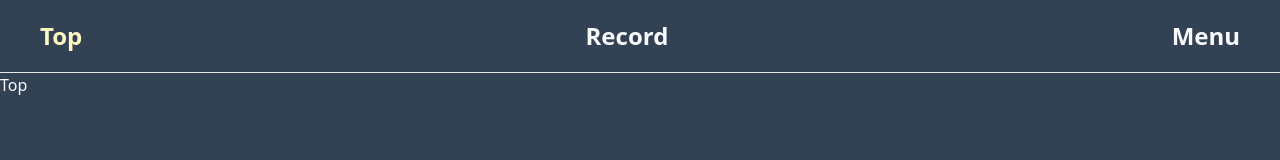
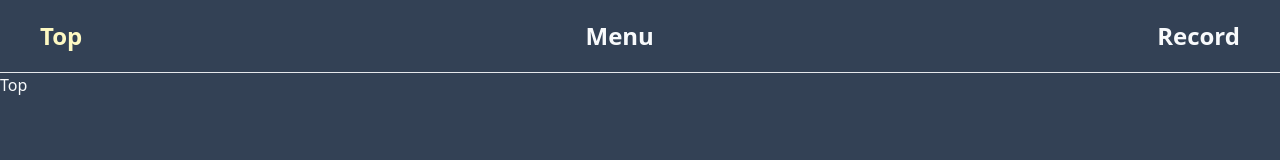
Before and after one commit to aspiratio/training_memo, a Next.js app in the folder frontend/: page / in a window 1280 px wide. Shown: the top 160 px of the page. Built offline with nearby package versions, Linux system fonts and the light colour scheme.

Commit message:
navの順番を変更

```diff
--- a/frontend/src/app/Header.tsx
+++ b/frontend/src/app/Header.tsx
@@ -13,16 +13,16 @@ const Header = () => {
           Top
         </Link>
         <Link
+          href="/menu"
+          className={pathname === "/menu" ? locationColor : undefined}
+        >
+          Menu
+        </Link>
+        <Link
           href="/record"
           className={pathname === "/record" ? locationColor : undefined}
         >
           Record
-        </Link>
-        <Link
-          href="/menu"
-          className={pathname === "/menu" ? locationColor : undefined}
-        >
-          Menu
         </Link>
       </nav>
     </header>
```
